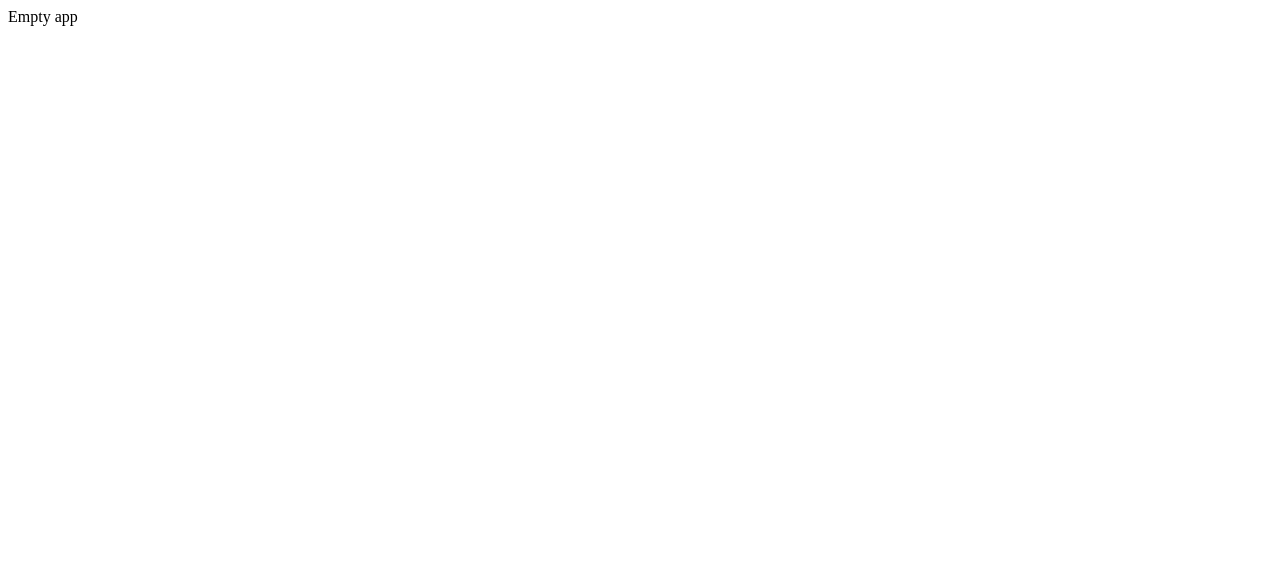
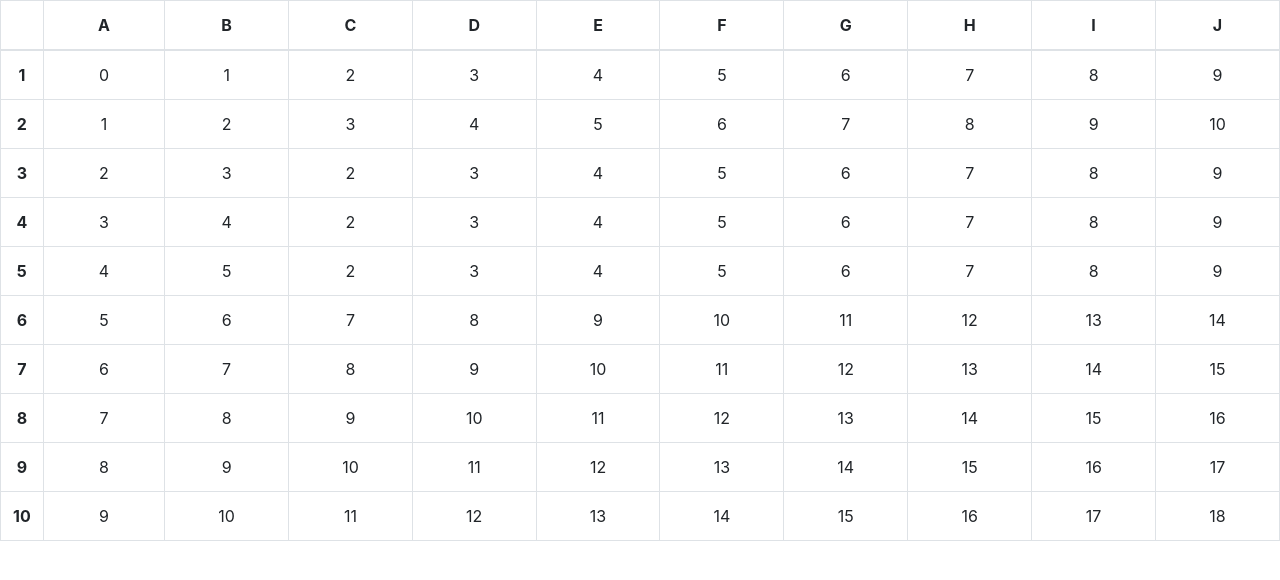
Before and after one commit to kbiedrzycki/captivateiq-challenge, a React (Create React App) app in the folder frontend/: page / in a window 1280 px wide. Shown: the top 580 px of the page. Built offline with nearby package versions, Linux system fonts and the light colour scheme.

Commit message:
An initial approach to display spreadsheet with dummy values and possibility to edit them

```diff
--- a/frontend/public/index.html
+++ b/frontend/public/index.html
@@ -15,6 +15,7 @@
       user's mobile device or desktop. See https://developers.google.com/web/fundamentals/web-app-manifest/
     -->
     <link rel="manifest" href="%PUBLIC_URL%/manifest.json" />
+    <link rel="stylesheet" href="https://maxcdn.bootstrapcdn.com/bootstrap/4.0.0/css/bootstrap.min.css" integrity="sha384-Gn5384xqQ1aoWXA+058RXPxPg6fy4IWvTNh0E263XmFcJlSAwiGgFAW/dAiS6JXm" crossorigin="anonymous">
     <!--
       Notice the use of %PUBLIC_URL% in the tags above.
       It will be replaced with the URL of the `public` folder during the build.
--- a/frontend/src/index.tsx
+++ b/frontend/src/index.tsx
@@ -1,9 +1,11 @@
 import React from 'react';
 import ReactDOM from 'react-dom';
 
+import { Details } from './pages/worksheets/details';
+
 ReactDOM.render(
   <React.StrictMode>
-    <div>Empty app</div>
+    <Details />
   </React.StrictMode>,
   document.getElementById('root')
 );
--- /dev/null
+++ b/frontend/src/pages/worksheets/details.tsx
@@ -0,0 +1,118 @@
+import React from 'react';
+
+const clone = (items: any) => items.map((item: any) => Array.isArray(item) ? clone(item) : item);
+
+type WorksheetState = {
+  contents: (string | number)[][];
+};
+type CellValue = string | number;
+
+type CellProps = {
+  rowIndex: number;
+  columnIndex: number;
+  value: CellValue;
+  displayValue: CellValue;
+  onChange: (rowIndex: number, cellIndex: number, value: CellValue) => any
+}
+
+const Cell = ({ rowIndex, columnIndex, value, displayValue, onChange }: CellProps) => {
+  const [editing, setEditing] = React.useState(false);
+  const handleChange = (event: React.FocusEvent<HTMLInputElement>) => {
+    onChange(rowIndex, columnIndex, event.target.value);
+    setEditing(false);
+  };
+
+  if (editing) {
+    return (
+      <input
+        type="text"
+        className="form-control"
+        defaultValue={value}
+        onBlur={handleChange}
+      />
+    );
+  }
+
+  return <span onDoubleClick={() => setEditing(true)}>{displayValue}</span>;
+};
+
+const MemoCell = React.memo(Cell);
+
+const initialWorksheetState: WorksheetState = {
+  contents: [
+    [0, 1, 2, 3, 4, 5, 6, 7, 8, 9],
+    [1, 2, 3, 4, 5, 6, 7, 8, 9, 10],
+    [2, 3, 2, 3, 4, 5, 6, 7, 8, 9],
+    [3, 4, 2, 3, 4, 5, 6, 7, 8, 9],
+    [4, 5, 2, 3, 4, 5, 6, 7, 8, 9],
+    [5, 6, 7, 8, 9, 10, 11, 12, 13, 14],
+    [6, 7, 8, 9, 10, 11, 12, 13, 14, 15],
+    [7, 8, 9, 10, 11, 12, 13, 14, 15, 16],
+    [8, 9, 10, 11, 12, 13, 14, 15, 16, 17],
+    [9, 10, 11, 12, 13, 14, 15, 16, 17, 18],
+  ],
+};
+
+function worksheetReducer(
+  state: WorksheetState,
+  action: { type: 'update'; payload: { rowIndex: number; columnIndex: number; value: CellValue } },
+) {
+  switch (action.type) {
+    case 'update':
+      const { payload: { rowIndex, columnIndex, value } } = action;
+      const contentsCopy = clone(state.contents);
+
+      contentsCopy[rowIndex][columnIndex] = value;
+
+      return { ...state, contents: contentsCopy };
+    default:
+      throw new Error();
+  }
+}
+
+export const Details = () => {
+  const [worksheetState, dispatch] = React.useReducer(worksheetReducer, initialWorksheetState);
+  const { contents: worksheetContents } = worksheetState;
+  const columnsCount = worksheetContents[0].length;
+  const columns = Array.from({ length: columnsCount });
+  const rowsCount = worksheetContents.length;
+  const rows = Array.from({ length: rowsCount });
+  const handleChange = React.useCallback((rowIndex: number, columnIndex: number, value: CellValue) => {
+    dispatch({ type: 'update', payload: { rowIndex, columnIndex, value } });
+  }, [dispatch]);
+
+  return (
+    <table className="table table-bordered">
+      <thead>
+      <tr>
+        <th />
+        {columns.map((_, columnIndex) => (
+          <th scope="col" key={`heading-${columnIndex}`} className="text-center">{String.fromCharCode(65 + columnIndex)}</th>
+        ))}
+      </tr>
+      </thead>
+      <tbody>
+      {rows.map((_, rowIndex) => (
+        <tr key={`row-${rowIndex}`}>
+          <th scope="row" className="text-center">{rowIndex + 1}</th>
+          {columns.map((_, columnIndex) => {
+            const value = worksheetContents[rowIndex][columnIndex];
+
+            return (
+              <td key={`cell-${rowIndex}-${columnIndex}`} className="text-center" style={{ width: 200 }}>
+                <MemoCell
+                  columnIndex={columnIndex}
+                  rowIndex={rowIndex}
+                  value={value}
+                  displayValue={value}
+                  onChange={handleChange}
+                />
+              </td>
+            );
+          })}
+        </tr>
+      ))}
+      </tbody>
+    </table>
+  );
+};
--- /dev/null
+++ b/frontend/src/react-app-env.d.ts
@@ -0,0 +1 @@
+/// <reference types="react-scripts" />
```
